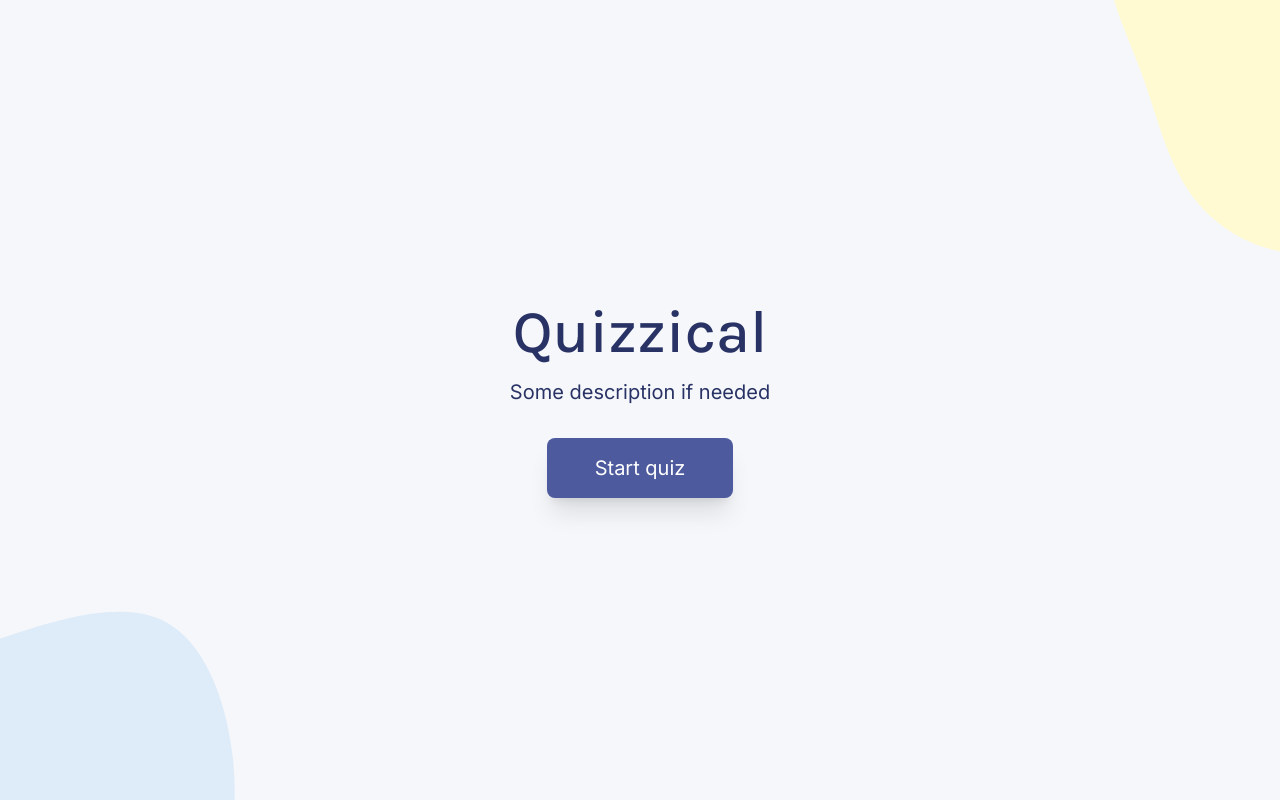
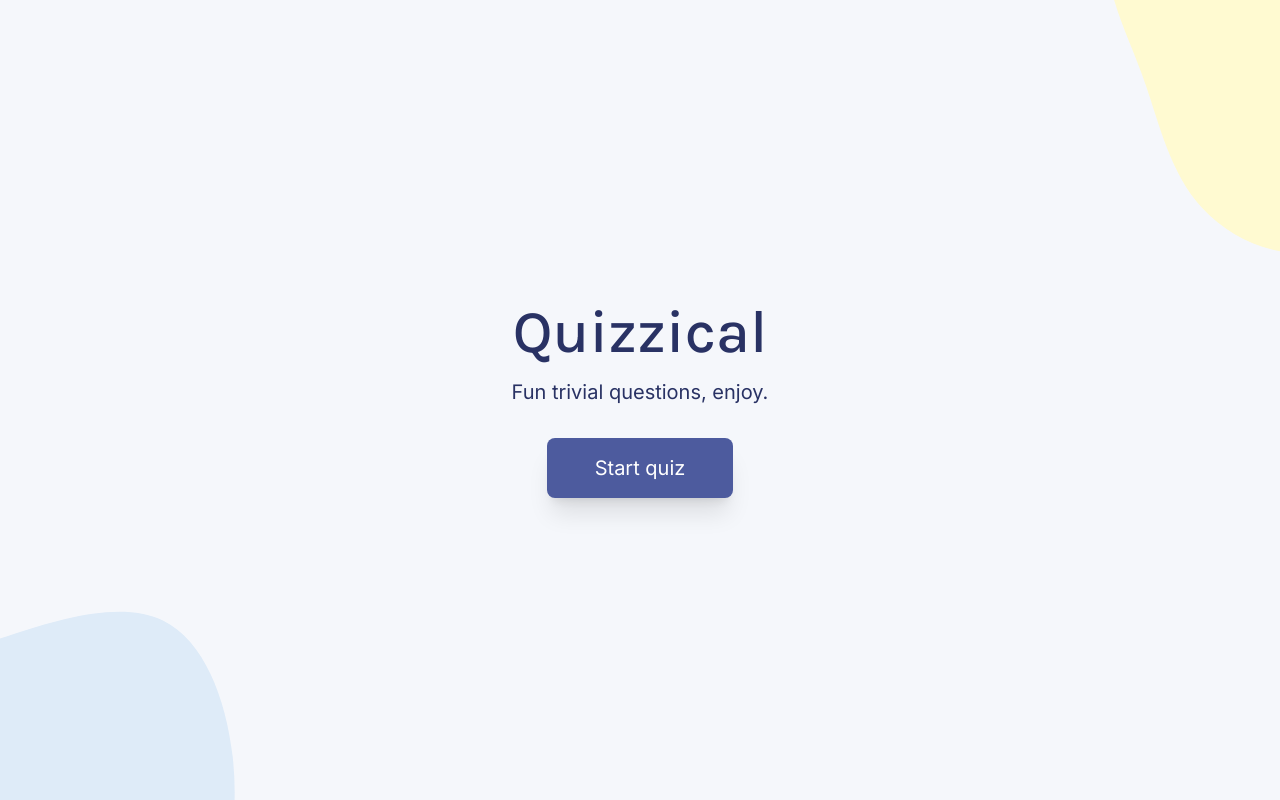
Before and after one commit to toppyc4/Quzzical-2.0, a React (Vite) app: page / in a window 1280 px wide. Built offline with nearby package versions, Linux system fonts and the light colour scheme.

Commit message:
improve README and update description

```diff
--- a/src/Intro.jsx
+++ b/src/Intro.jsx
@@ -7,7 +7,7 @@ export default function Intro({ setQuizzing }) {
         Quizzical
       </h1>
       <p className="text-text-blue font-inter md:text-xl">
-        Some description if needed
+        Fun trivial questions, enjoy.
       </p>
       <button
         className="text-white bg-btn-blue font-inter px-6 py-2 mt-4 rounded-md shadow-xl cursor-pointer transition-all hover:opacity-80 active:scale-90 focus:opacity-80 md:text-xl md:px-12 md:py-4 md:rounded-lg"
```
Also changed, not shown: 1 other file (tests, documents, lock files or other folders).
